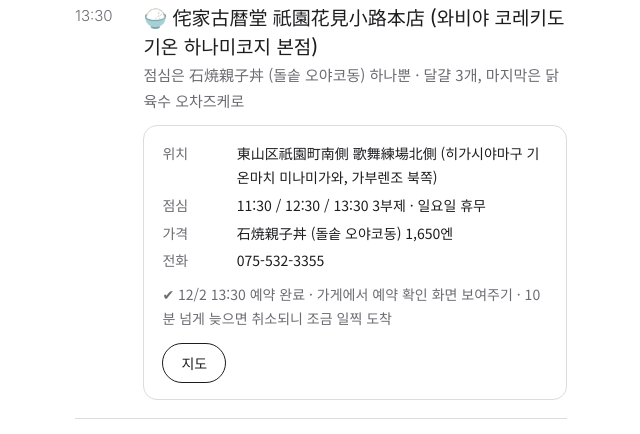
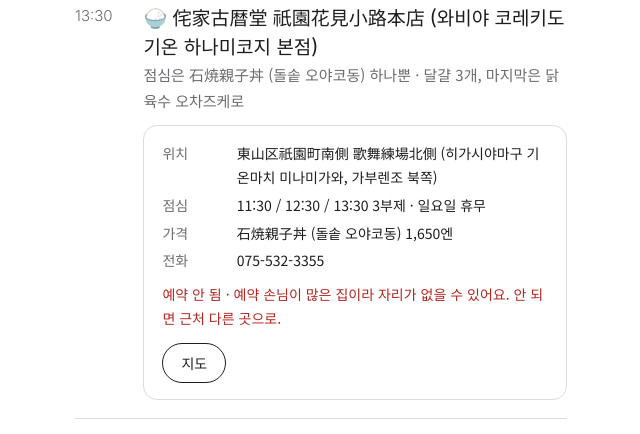
Before and after one commit to ryuretona/tona-artmug, a plain HTML site: page osaka-trip.html in a window 1280 px wide. Shown: the part 5501-5935 px from the top of the page, without its empty margins (319-959 px from the left). Drawn offline with Linux system fonts and the light colour scheme.

Commit message:
Lunch reservation not confirmed
Co-Authored-By: Claude Opus 5.5 <noreply@anthropic.com>
Claude-Session: https://claude.ai/code/session_01A7Lg8eDme5yMRW1H62c68M

```diff
--- a/osaka-trip.html
+++ b/osaka-trip.html
@@ -199,7 +199,7 @@ footer p+p{margin-top:8px}
         <dt>가격</dt><dd>石焼親子丼 (돌솥 오야코동) 1,650엔</dd>
         <dt>전화</dt><dd>075-532-3355</dd>
       </dl>
-      <p class="note">✔ 12/2 13:30 예약 완료 · 가게에서 예약 확인 화면 보여주기 · 10분 넘게 늦으면 취소되니 조금 일찍 도착</p>
+      <p class="warn">예약 안 됨 · 예약 손님이 많은 집이라 자리가 없을 수 있어요. 안 되면 근처 다른 곳으로.</p>
       <div class="btns"><a class="btn" href="https://www.google.com/maps/search/?api=1&query=%E4%BE%98%E5%AE%B6%E5%8F%A4%E6%9A%A6%E5%A0%82%20%E7%A5%87%E5%9C%92%E8%8A%B1%E8%A6%8B%E5%B0%8F%E8%B7%AF%E6%9C%AC%E5%BA%97">지도</a></div>
       </div>
     </div></li>
```
